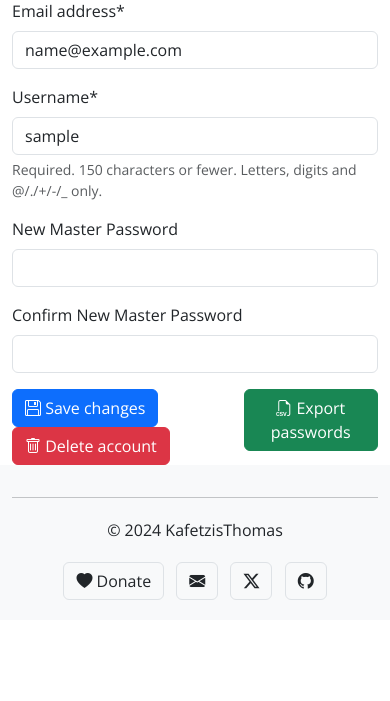
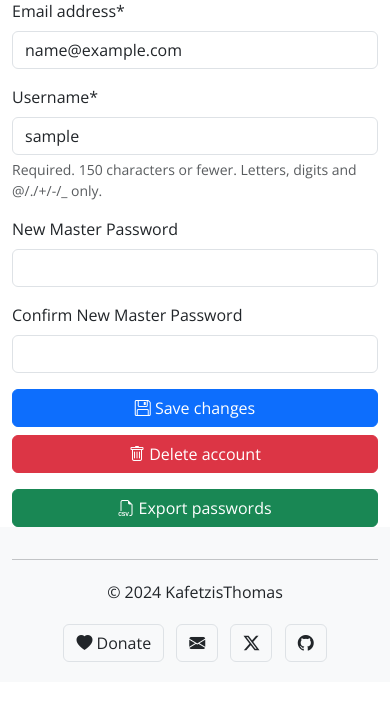
Before and after one commit to KafetzisThomas/PassManagerWeb, a Django app: page /user/account/ in a window 390 px wide. Shown: the part 128-829 px from the top of the page. Run offline with Django 5.2, Linux system fonts and the light colour scheme; the visitor is signed in with stand-in values (Sample User, id 1); parts of the project's set-up code (start-up, migrations or seed data) failed here and were passed over; some libraries are stand-ins or nearby versions.

Commit message:
Make it responsive on smaller screens

```diff
--- a/users/templates/users/account.html
+++ b/users/templates/users/account.html
@@ -11,16 +11,16 @@
     <form action="{% url 'users:account' %}" method="post" class="form">
         {% csrf_token %}
         {{ form|crispy }}
-        <div class="d-flex justify-content-between">
-            <div>
-                <button name="submit" class="btn btn-primary">
+        <div class="d-flex flex-column flex-md-row justify-content-between">
+            <div class="mb-2 mb-md-0 d-flex flex-column flex-md-row">
+                <button name="submit" class="btn btn-primary mb-2 mb-md-0 me-md-2">
                     <i class="bi bi-floppy"></i> Save changes
                 </button>
-                <a class="btn btn-danger" data-bs-toggle="modal" data-bs-target="#delete_account_modal" role="button">
+                <a class="btn btn-danger mb-2 mb-md-0" data-bs-toggle="modal" data-bs-target="#delete_account_modal" role="button">
                     <i class="bi bi-trash"></i> Delete account
                 </a>
             </div>
-            <div>
+            <div class="d-flex flex-column flex-md-row">
                 <a class="btn btn-success" href="{% url 'passmanager:download_csv' %}" role="button">
                     <i class="bi-filetype-csv"></i> Export passwords
                 </a>
```
